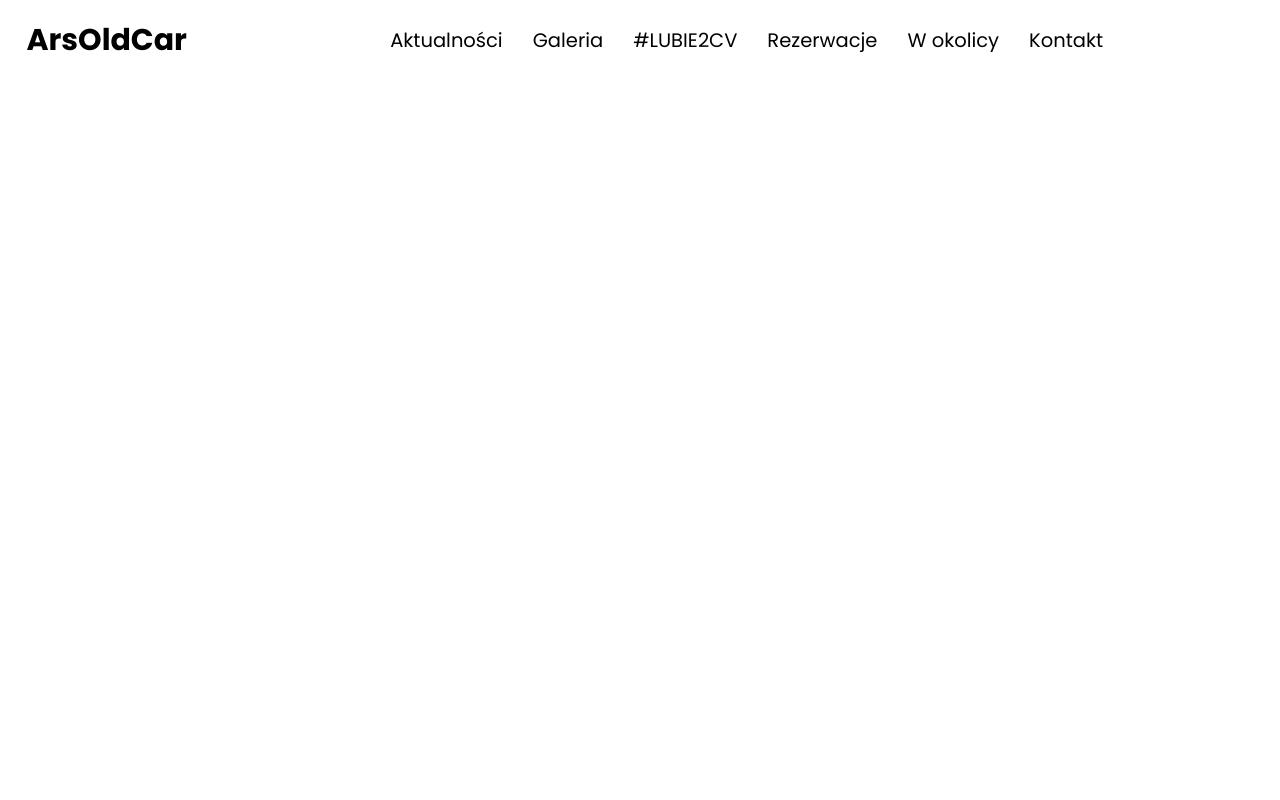
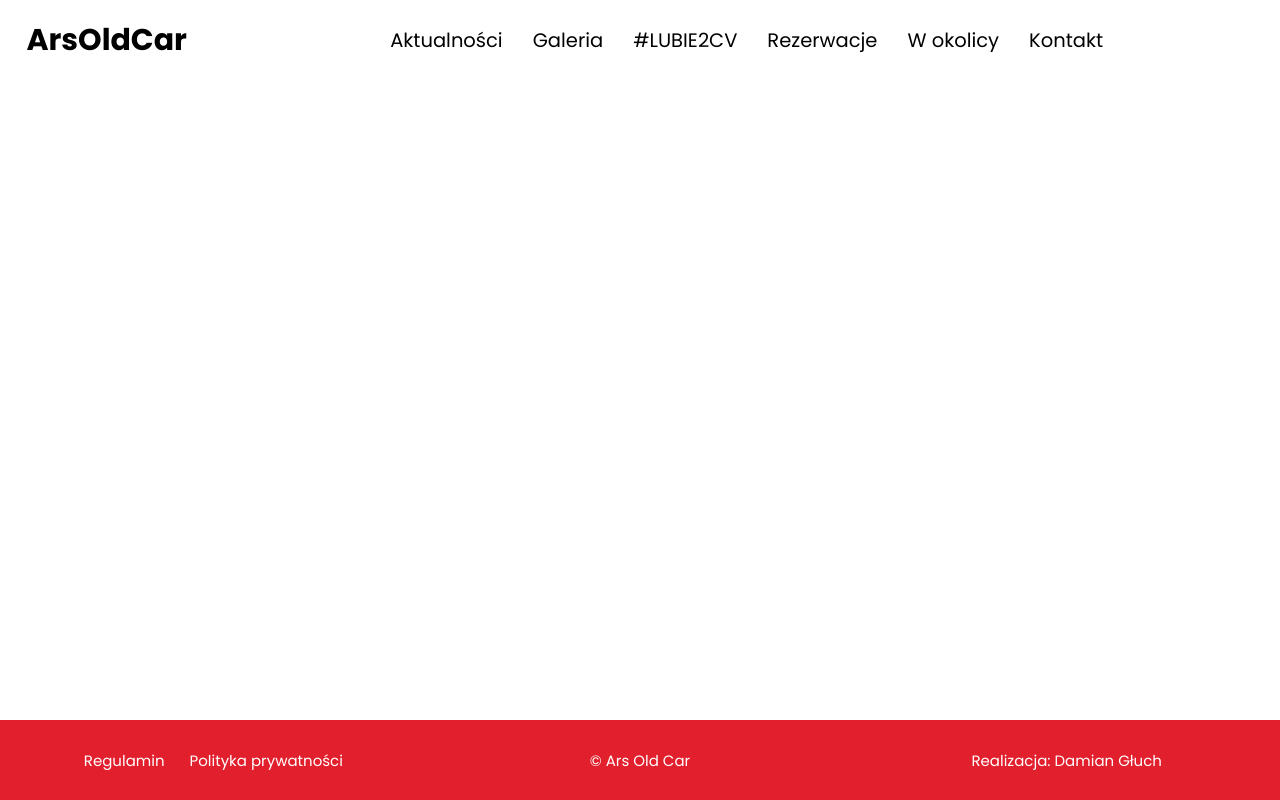
Before and after one commit to damian-guh/ars-old-car, a Next.js app: page / in a window 1280 px wide. Built offline with nearby package versions, Linux system fonts and the light colour scheme.

Commit message:
feat: add footer (#5) and improve mail api

```diff
--- /dev/null
+++ b/src/components/Layout/Footer/index.tsx
@@ -0,0 +1,60 @@
+import Link from 'next/link';
+import styled from 'styled-components';
+import { APP_NAME, APP_AUTHOR } from 'utils/constants';
+
+export const FOOTER_HEIGHT = '80px';
+
+const StyledFooter = styled.footer`
+  display: grid;
+  grid-template-columns: 1fr;
+  grid-template-rows: 1fr 1fr;
+  justify-items: center;
+  align-items: center;
+  position: absolute;
+  bottom: 0;
+  width: 100%;
+  height: ${FOOTER_HEIGHT};
+  background-color: ${({ theme }) => theme.colors.red};
+  color: ${({ theme }) => theme.colors.white};
+
+  @media screen and ${({ theme }) => theme.screenSizes.md} {
+    grid-template-columns: repeat(3, 1fr);
+    grid-template-rows: 1fr;
+  }
+`;
+
+const LawSection = styled.section`
+  display: flex;
+  gap: 25px;
+
+  a {
+    color: ${({ theme }) => theme.colors.white};
+
+    :hover {
+      color: ${({ theme }) => theme.colors.black};
+    }
+  }
+`;
+
+const AuthorSection = styled.section`
+  display: none;
+
+  @media screen and ${({ theme }) => theme.screenSizes.md} {
+    display: block;
+  }
+`;
+
+const CopyrightSection = styled.section``;
+
+const Footer = () => (
+  <StyledFooter>
+    <LawSection>
+      <Link href='/regulamin'>Regulamin</Link>
+      <Link href='/polityka-prywatności'>Polityka prywatności</Link>
+    </LawSection>
+    <CopyrightSection>© {APP_NAME}</CopyrightSection>
+    <AuthorSection>Realizacja: {APP_AUTHOR}</AuthorSection>
+  </StyledFooter>
+);
+
+export default Footer;
--- a/src/components/Layout/index.tsx
+++ b/src/components/Layout/index.tsx
@@ -1,6 +1,17 @@
 import React from 'react';
+import styled from 'styled-components';
 import Theme from 'components/Theme';
 import Header from 'components/Layout/Header';
+import Footer, { FOOTER_HEIGHT } from 'components/Layout/Footer';
+
+const Wrapper = styled.div`
+  position: relative;
+  min-height: 100vh;
+`;
+
+const ContentWrapper = styled.div`
+  padding-bottom: ${FOOTER_HEIGHT};
+`;
 
 type Props = {
   children?: React.ReactNode;
@@ -8,8 +19,11 @@ type Props = {
 
 const Layout = ({ children }: Props) => (
   <Theme>
-    <Header />
-    {children}
+    <Wrapper>
+      <Header />
+      <ContentWrapper>{children}</ContentWrapper>
+      <Footer />
+    </Wrapper>
   </Theme>
 );
 
--- a/src/pages/api/mail.ts
+++ b/src/pages/api/mail.ts
@@ -7,6 +7,7 @@ mail.setApiKey(`${process.env.SENDGRID_API_KEY}`);
 export default (req: NextApiRequest, res: NextApiResponse) => {
   const body = JSON.parse(JSON.stringify(req.body));
 
+  if (body !== '') {
     const message = `
    Imię: ${body.name}\r\n
    Email: ${body.email}\r\n
@@ -21,7 +22,8 @@ export default (req: NextApiRequest, res: NextApiResponse) => {
       html: message.replace(/\r\n/g, '<br>'),
     };
 
-  mail.send(data).then(() => {
-    res.status(200).json({ status: 'ok' });
-  });
+    mail.send(data).then(() => res.status(200).json({ message: 'Ok' }));
+  } else {
+    res.status(400).json({ message: 'Empty body' });
+  }
 };
--- a/src/utils/constants/index.ts
+++ b/src/utils/constants/index.ts
@@ -1,3 +1,6 @@
+export const APP_NAME = 'Ars Old Car';
+export const APP_AUTHOR = 'Damian Głuch';
+
 export const NAV_ITEMS = [
   'Aktualności',
   'Galeria',
```
Lines whose indentation alone changed are shown as unchanged.
